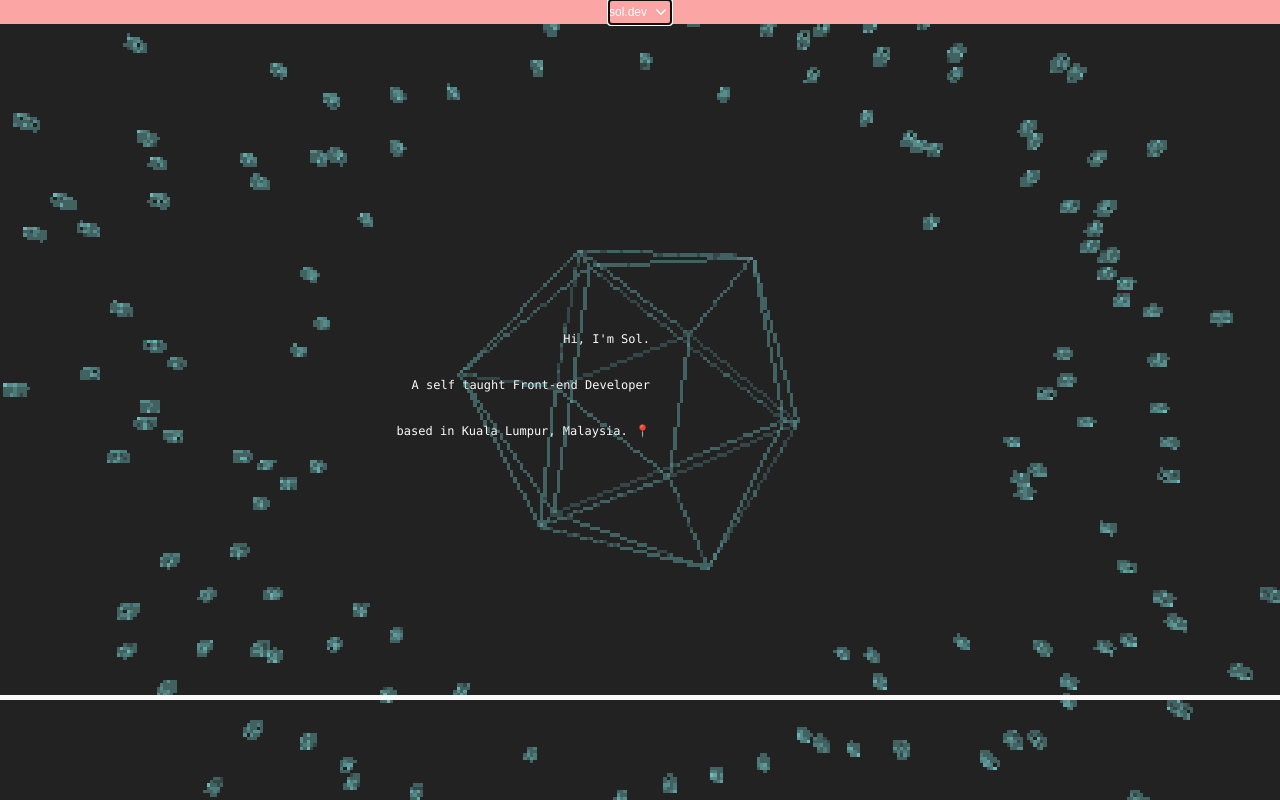
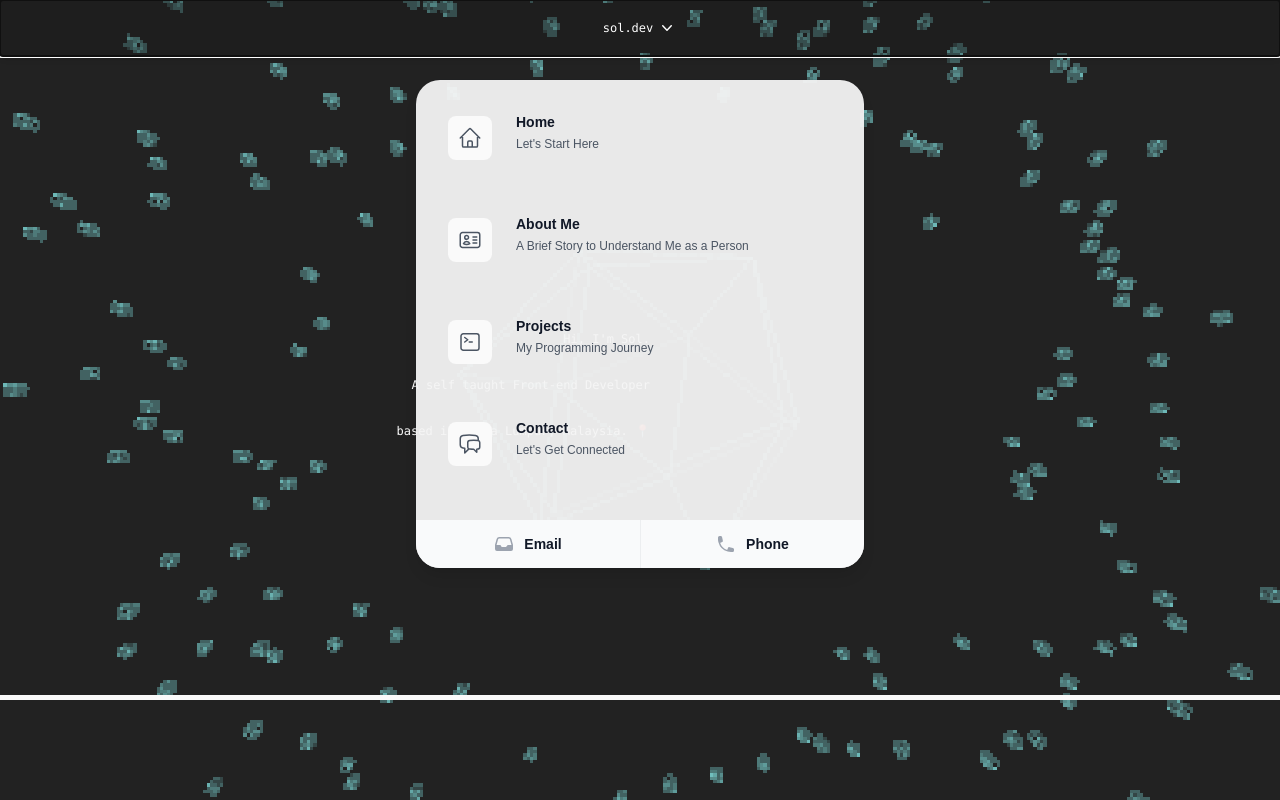
Before and after one commit to solahidris/portfoliosolah, a Next.js app: page / in a window 1280 px wide. Both pictures are taken after a click on the button "sol.dev". Shown: the top 800 px of the page. Built offline with nearby package versions, Linux system fonts and the light colour scheme.

Commit message:
menu top

```diff
--- a/components/ParallexPage.tsx
+++ b/components/ParallexPage.tsx
@@ -116,7 +116,7 @@ const ParallexPage = () => {
 
   return (
     <div className="flex flex-col">
-      <div className="absolute bg-red-300 w-full flex justify-center px-10">
+      <div className="">
         <RightMenu scrollToSection={scrollToSection} />
       </div>
       {imageData.map((data) => (
--- a/components/RightMenu.tsx
+++ b/components/RightMenu.tsx
@@ -73,8 +73,11 @@ const RightMenu: React.FC<RightMenuProps> = ({ scrollToSection }) => {
 
   return (
     <Popover as={Fragment}>
-      <Popover.Button className="inline-flex items-center gap-x-1 text-xs font-mono leading-6 text-white">
-        <span>sol.dev</span>
+      <Popover.Button
+        className="inline-flex items-center gap-x-1 text-xs font-mono leading-6 text-white absolute z-40 bg-neutral-900/25 w-full flex justify-center px-10 py-4 shadow-md"
+        onClick={() => setIsOpen(!isOpen)} // Toggle the menu on click
+      >
+        <span className="font-mono ">sol.dev</span>
         <ChevronDownIcon className="h-5 w-5" aria-hidden="true" />
       </Popover.Button>
 
@@ -88,16 +91,16 @@ const RightMenu: React.FC<RightMenuProps> = ({ scrollToSection }) => {
         leaveFrom="opacity-100 translate-y-0"
         leaveTo="opacity-0 translate-y-1"
       >
-        <Popover.Panel className="absolute left-1/2 z-10 mt-5 flex w-screen max-w-max -translate-x-1/2 px-4">
-          <div className="w-screen max-w-md flex-auto overflow-hidden rounded-3xl bg-white text-sm leading-6 shadow-lg ring-1 ring-gray-900/5">
-            <div className="p-4">
+        <Popover.Panel className="absolute left-1/2 z-10 mt-20 flex w-[90vw] max-w-max -translate-x-1/2 px-4">
+          <div className="w-screen max-w-md flex-auto overflow-hidden rounded-3xl bg-neutral-100/95 text-sm leading-6 shadow-lg ring-1 ring-gray-900/5">
+            <div className="p-4 text-sm">
               {solutions.map((item) => (
                 <div
                   onClick={() => menuRouteHandler(item.ref)}
                   key={item.name}
-                  className="group relative flex gap-x-6 rounded-lg p-4 hover:bg-gray-50"
+                  className="group relative flex gap-x-6 rounded-lg p-4 hover:bg-gray-50/50"
                 >
-                  <div className="mt-1 flex h-11 w-11 flex-none items-center justify-center rounded-lg bg-gray-50 group-hover:bg-white">
+                  <div className="mt-1 flex h-11 w-11 flex-none items-center justify-center rounded-lg bg-neutral-50 group-hover:bg-neutral-100">
                     <item.icon
                       className="h-6 w-6 text-gray-600 group-hover:text-indigo-600"
                       aria-hidden="true"
@@ -108,7 +111,7 @@ const RightMenu: React.FC<RightMenuProps> = ({ scrollToSection }) => {
                       {item.name}
                       <span className="absolute inset-0" />
                     </a>
-                    <p className="mt-1 text-gray-600">{item.description}</p>
+                    <p className="mt-1 text-gray-600 text-xs">{item.description}</p>
                   </div>
                 </div>
               ))}
```
